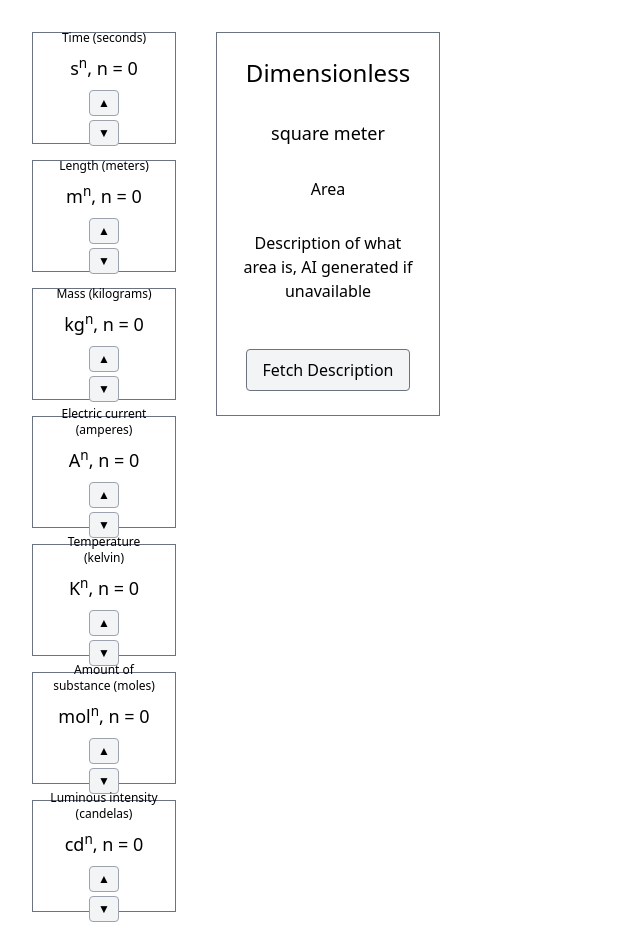
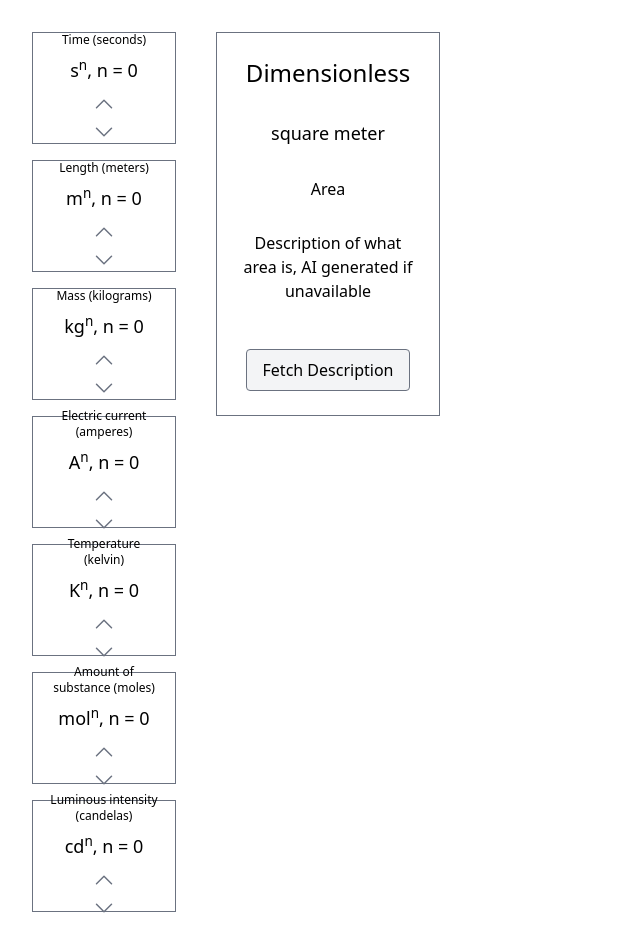
Before and after one commit to MaxrWal/si_unit, a Next.js app: page / in a window 1280 px wide. Shown: the whole page, without its empty margins (0-640 px from the left). Built offline with nearby package versions, Linux system fonts and the light colour scheme.

Commit message:
added heroicons, installed katex

```diff
--- a/data/siUnits.ts
+++ b/data/siUnits.ts
@@ -1,5 +1,8 @@
 export const siUnits = [
     { unit: "m²", description: "Square meter, a unit of area." },
+    { unit: "m^2", description: "Square meter, a unit of area." },
     { unit: "kg·m/s²", description: "Newton, a unit of force." },
+    { unit: "kg·m/s²", description: "Newton, a unit of force." },
+
     // Add more predefined units here
   ];
--- a/package.json
+++ b/package.json
@@ -11,9 +11,11 @@
   },
   "dependencies": {
     "@heroicons/react": "^2.1.5",
+    "katex": "^0.16.11",
     "next": "15.0.0",
     "react": "^18.3.1",
-    "react-dom": "^18.3.1"
+    "react-dom": "^18.3.1",
+    "react-katex": "^3.0.1"
   },
   "devDependencies": {
     "@testing-library/jest-dom": "^6.6.2",
--- a/src/app/page.tsx
+++ b/src/app/page.tsx
@@ -1,6 +1,7 @@
 "use client";
 
 import { useState } from "react";
+import { ChevronUpIcon, ChevronDownIcon } from "@heroicons/react/24/solid";
 
 const siBaseUnits = [
   { symbol: "s", name: "Time (seconds)" },
@@ -73,28 +74,24 @@ const HomePage = () => {
                   <sup>n</sup>, n = {exponents[unit.symbol as keyof typeof exponents]}
                 </span>
                 <div className="flex flex-col mt-2 space-y-1">
-                  <button
-                    className="px-2 py-1 border border-gray-400 rounded bg-gray-100 hover:bg-gray-200"
+                  <ChevronUpIcon
+                    className="h-6 w-6 text-gray-500 hover:text-gray-700 cursor-pointer"
                     onClick={() =>
                       handleExponentChange(
                         unit.symbol,
                         exponents[unit.symbol as keyof typeof exponents] + 1
                       )
                     }
-                  >
-                    ▲
-                  </button>
-                  <button
-                    className="px-2 py-1 border border-gray-400 rounded bg-gray-100 hover:bg-gray-200"
+                  />
+                  <ChevronDownIcon
+                    className="h-6 w-6 text-gray-500 hover:text-gray-700 cursor-pointer"
                     onClick={() =>
                       handleExponentChange(
                         unit.symbol,
                         exponents[unit.symbol as keyof typeof exponents] - 1
                       )
                     }
-                  >
-                    ▼
-                  </button>
+                  />
                 </div>
               </div>
             </label>
```
Also changed, not shown: 1 other file (tests, documents, lock files or other folders).
